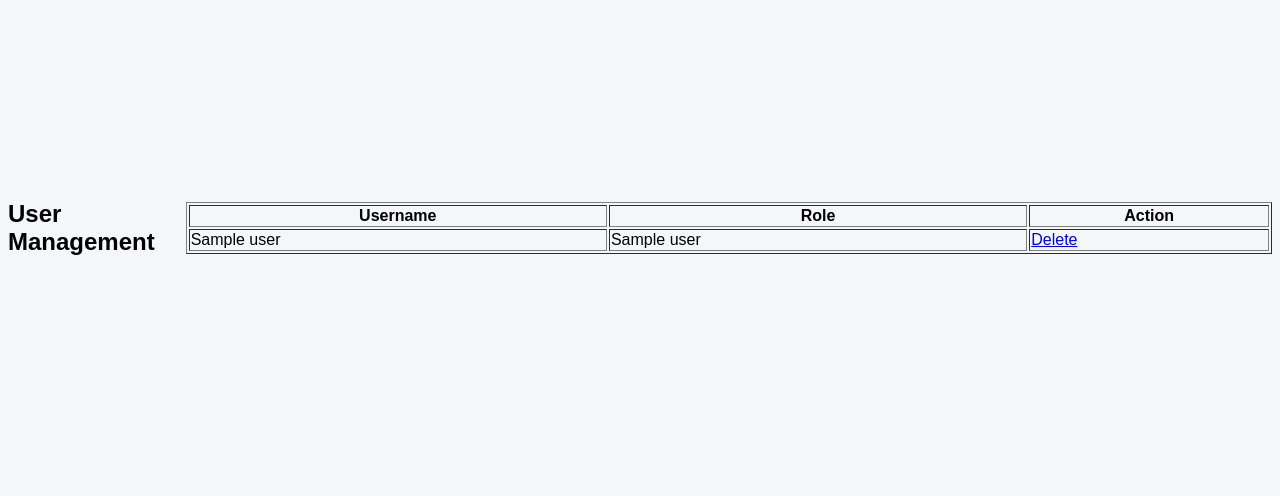
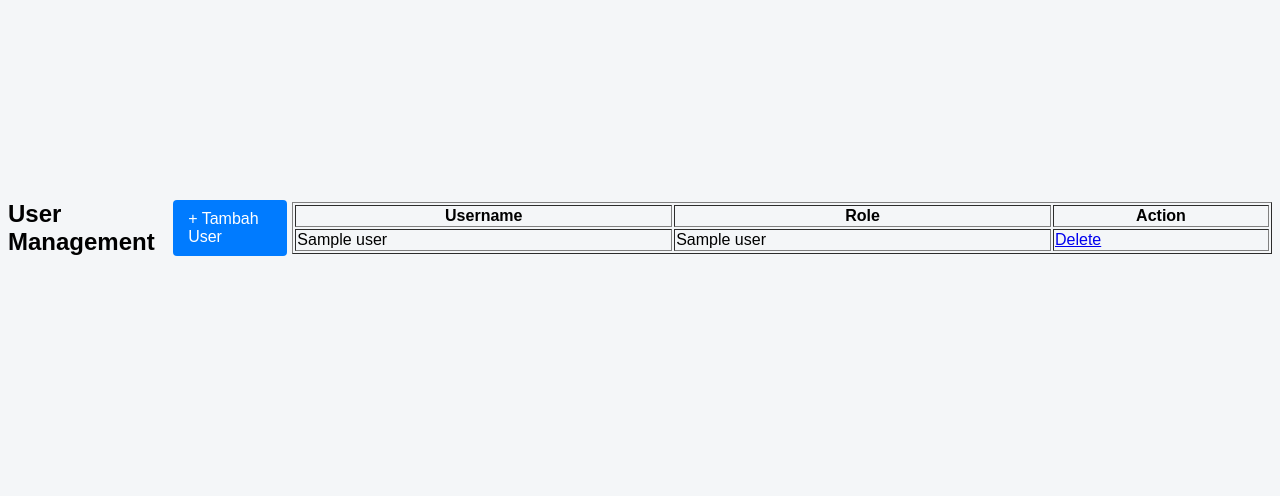
Before and after one commit to MiftahulKhoiri/Choiri_Media_Server, a Flask app: template app/templates/admin_users.html in a window 1280 px wide. Shown: the part 180-676 px from the top of the page. Run offline with Flask 2, Linux system fonts and the light colour scheme; the template is opened without the code that fills it: most values are stand-ins (such as "Sample title", 1, 10 or a date in 2020); parts of the project's set-up code (start-up, migrations or seed data) failed here and were passed over.

Commit message:
Update admin_users.html

```diff
--- a/app/templates/admin_users.html
+++ b/app/templates/admin_users.html
@@ -3,6 +3,10 @@
 
 {% block content %}
 <h2>User Management</h2>
+
+<a href="/admin/add-user" class="btn btn-primary">
+    + Tambah User
+</a>
 
 <table border="1" width="100%">
 <tr>
```
